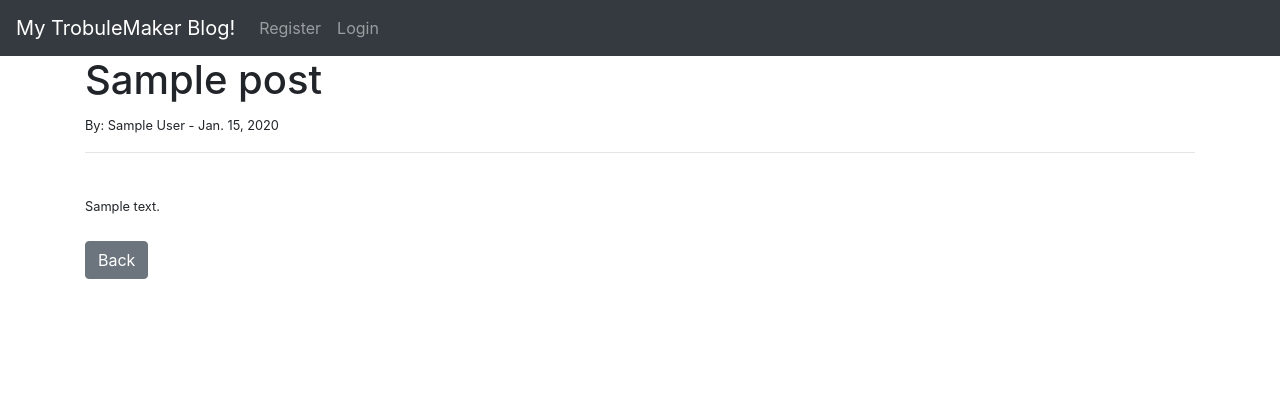
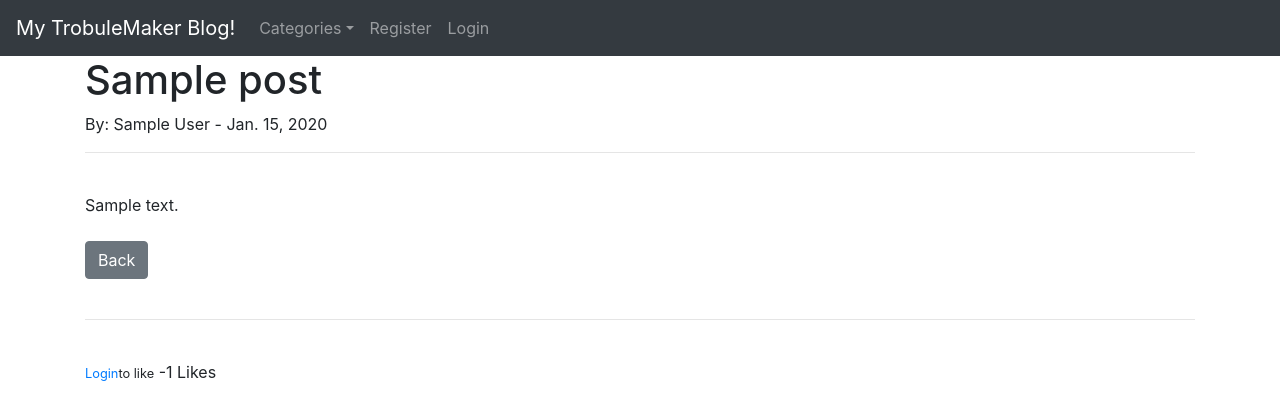
Before and after one commit to Dipu28/Blog-Project, a Django app: page /article/1 in a window 1280 px wide. Shown: the top 420 px of the page. Run offline with Django 3.2, Linux system fonts and the light colour scheme; tables that the repository leaves empty hold one stand-in row (values such as "Sample post"); some libraries are stand-ins or nearby versions.

Commit message:
Like/Unlike

```diff
--- a/blog/blogapp/forms.py
+++ b/blog/blogapp/forms.py
@@ -18,7 +18,9 @@ class PostForm(forms.ModelForm):
         widgets = {
             'title': forms.TextInput(attrs={'class':'form-control','placeholder':'Title'}),
             'title_tag': forms.TextInput(attrs={'class':'form-control','placeholder':'Tag'}),
-            'author': forms.Select(attrs={'class':'form-control'}),
+            'author': forms.TextInput(attrs={'class':'form-control','value':'', 'id':'elder','type':'hidden'}),
+
+            # 'author': forms.Select(attrs={'class':'form-control'}),
             'category': forms.Select(choices=choice_list,attrs={'class':'form-control'}),
             'body': forms.Textarea(attrs={'class':'form-control','placeholder':'Type Here.......'}),
         }
--- a/blog/blogapp/models.py
+++ b/blog/blogapp/models.py
@@ -21,6 +21,10 @@ class Post(models.Model):
     body = models.TextField()
     post_date = models.DateField(auto_now_add=True)
     category = models.CharField(max_length=255, default='untitled')
+    likes = models.ManyToManyField(User, related_name='blog_posts')
+
+    def total_likes(self):
+        return self.likes.count()
 
     def __str__(self):
         return self.title + ' | ' + str(self.author)
--- a/blog/blogapp/templates/add_post.html
+++ b/blog/blogapp/templates/add_post.html
@@ -13,6 +13,10 @@
         <button class="btn btn-secondary">Post</button>
     </form>
     </div>
+    <script>
+        var name = "{{ user.id }}";
+        document.getElementById('elder').value= name;
+    </script>
 
 {% else %}
 
--- a/blog/blogapp/templates/article_details.html
+++ b/blog/blogapp/templates/article_details.html
@@ -1,21 +1,45 @@
 {% extends 'base.html' %}
 {% block title %}{{ post.title_tag }}{% endblock %}
+
 {% block content %}
 
+
 <h1>{{ post.title }}</h1>
-<small>By:
+By:
     {{ post.author.first_name }}
     {{ post.author.last_name }} -
     {{ post.post_date}}
 
     {% if user.is_authenticated %}
-        <a class="btn btn-danger" href="{% url 'update_post' post.pk %}">Edit</a>
-        <a class="btn btn-danger" href="{% url 'delete_post' post.pk %}">Delete</a> </small><br/>
+        {% if user.id == post.author.id %}
+            <a class="btn btn-danger" href="{% url 'update_post' post.pk %}">Edit</a>
+            <a class="btn btn-danger" href="{% url 'delete_post' post.pk %}">Delete</a>
+        {% endif %}
     {% endif %}
+
 <hr>
 <br/>
 {{ post.body|safe}}
 
 <br/><br/>
 <a class="btn btn-secondary" href="{% url 'home' %}">Back</a>
+
+<br/><br/>
+<hr>
+<br/>
+<form action="{% url 'like_post' post.pk %}" method="POST">
+    {% csrf_token %}
+    {% if user.is_authenticated %}
+    {% if liked %}
+
+    <button type="submit", name= 'posts_id', value="{{ post.id }}", class="btn btn-danger btn-sm">Unlike</button>
+    {% else %}
+    <button type="submit", name= 'posts_id', value="{{ post.id }}", class="btn btn-primary btn-sm">Like</button>
+    {% endif %}
+    {% else %}
+        <small><a href="{% url 'login' %}">Login</a>to like</small>
+    {% endif %}
+    -{{ total_likes }} Likes
+</form>
+
 {% endblock %}
--- a/blog/blogapp/templates/base.html
+++ b/blog/blogapp/templates/base.html
@@ -20,6 +20,23 @@
         <div class="collapse navbar-collapse" id="navbarSupportedContent">
           <ul class="navbar-nav mr-auto">
 
+            <!-- Category Menu Code -->
+            {% if cat_menu %}
+            <li class="nav-item dropdown">
+              <a class="nav-link dropdown-toggle" href="#" id="navbarDropdown" role="button" data-toggle="dropdown" aria-haspopup="true" aria-expanded="false">
+                Categories</a>
+                <div class="dropdown-menu" aria-labelledby="navbarDropdown">
+                  {% for item in cat_menu %}
+                  <a class="dropdown-item" href="{% url 'category' item %}">{{ item }}</a>
+                  {% endfor%}
+                </div>
+            </li>
+            {% else %}
+
+            <li class="nav-item">
+              <a class="nav-link" href="{% url 'category-list' %}">Categories</a>
+            </li>
+            {% endif %}
             {% if user.is_authenticated %}
               <li class="nav-item">
                 <a class="nav-link" href="{% url 'add_post' %}">Add Post</a>
--- a/blog/blogapp/templates/categories.html
+++ b/blog/blogapp/templates/categories.html
@@ -4,7 +4,7 @@
 {% if category_posts %}
 
     <ul>
-        <h1>{{ cats }} Category</h1>
+        <h1>{{ cats }}</h1>
         {% for post in category_posts %}
 
         <li><a href="{% url 'article-detail' post.pk %}">{{ post.title }}</a>
--- a/blog/blogapp/templates/home.html
+++ b/blog/blogapp/templates/home.html
@@ -10,13 +10,16 @@
     <li><a href="{% url 'article-detail' post.pk %}">{{ post.title }}</a>
 
     - <a href="{% url 'category' post.category %}">{{post.category}}</a>
-    -{{ post.author.first_name }}
+
+    {{ post.author.first_name }}
     {{ post.author.last_name }} -
     {{ post.post_date}}
 
     {% if user.is_authenticated %}
+    {% if user.id == post.author.id %}
         <small><a href="{% url 'update_post' post.pk %}">(Edit)</a></small>
         <a class="btn btn-danger" href="{% url 'delete_post' post.pk %}">Delete</a>
+    {% endif %}
     {% endif %}
     <br/>
     <!-- To make it look shorter on the home page -->
--- a/blog/blogapp/templates/update_post.html
+++ b/blog/blogapp/templates/update_post.html
@@ -3,6 +3,8 @@
 {% block content %}
 
 {% if user.is_authenticated %}
+    {% if user.id == post.author.id %}
+
         <h1>Update Post....</h1>
         <br/>
 
@@ -14,6 +16,9 @@
             </form>
         </div>
     {% else %}
+        You're Not Allowed Here! (And You Know it....)
+    {% endif %}
+{% else %}
 
         You're Not Allowed Here! (And You Know it....)
 
--- a/blog/blogapp/urls.py
+++ b/blog/blogapp/urls.py
@@ -1,12 +1,14 @@
 from django.urls import path
-from . import views
+from .views import HomeView,ArticleDetailView,AddPostView,AddCategoryView,UpdatePostView,DeletePostView,CategoryView,CategoryListView,LikeView
 
 urlpatterns = [
-    path('',views.HomeView.as_view(),name='home'),
-    path('article/<int:pk>',views.ArticleDetailView.as_view(),name='article-detail'),
-    path('add_post/',views.AddPostView.as_view(),name = 'add_post'),
-    path('add_category/',views.AddCategoryView.as_view(),name = 'add_category'),
-    path('article/edit/<int:pk>',views.UpdatePostView.as_view(),name = 'update_post'),
-    path('article/<int:pk>/remove',views.DeletePostView.as_view(),name = 'delete_post'),
-    path('category/<str:cats>/',views.CategoryView,name='category'),
+    path('',HomeView.as_view(),name='home'),
+    path('article/<int:pk>',ArticleDetailView.as_view(),name='article-detail'),
+    path('add_post/',AddPostView.as_view(),name = 'add_post'),
+    path('add_category/',AddCategoryView.as_view(),name = 'add_category'),
+    path('article/edit/<int:pk>',UpdatePostView.as_view(),name = 'update_post'),
+    path('article/<int:pk>/remove',DeletePostView.as_view(),name = 'delete_post'),
+    path('category/<str:cats>/',CategoryView,name='category'),
+    path('category-list/',CategoryListView,name='category-list'),
+    path('like/<int:pk>',LikeView, name='like_post'),
 ]
--- a/blog/blogapp/views.py
+++ b/blog/blogapp/views.py
@@ -1,17 +1,43 @@
-from django.shortcuts import render
+from django.shortcuts import render, get_object_or_404
 from .models import Post , Category
 from django.views.generic import (ListView,DeleteView,
                                   CreateView,UpdateView,DeleteView)
 from .forms import PostForm ,EditForm
-from django.urls import reverse_lazy
+from django.urls import reverse_lazy, reverse
+from django.http import HttpResponseRedirect
 
 # Create your views here.
+
+def LikeView(request, pk):
+    post = get_object_or_404(Post, id=request.POST.get('posts_id'))
+    liked = False
+    if post.likes.filter(id=request.user.id).exists():
+        post.likes.remove(request.user)
+        liked = False
+    else:
+        post.likes.add(request.user)
+        liked = True
+
+    return HttpResponseRedirect(reverse('article-detail', args=[str(pk)]))
+
+
 
 class HomeView(ListView):
     model = Post
     template_name = 'home.html'
     ordering = ['-post_date']
     # ordering = ['-id']
+
+    def get_context_data(self, *args, **kwargs):
+        cat_menu = Category.objects.all()
+        context = super(HomeView, self).get_context_data(*args, **kwargs)
+        context["cat_menu"] = cat_menu
+        return context
+
+def CategoryListView(request,):
+    cat_menu_list = Category.objects.all()
+    return render(request,'category_list.html',{'cat_menu_list':cat_menu_list})
+
 
 def CategoryView(request, cats):
     category_posts = Post.objects.filter(category=cats)
@@ -20,6 +46,22 @@ def CategoryView(request, cats):
 class ArticleDetailView(DeleteView):
     model = Post
     template_name = 'article_details.html'
+
+    def get_context_data(self, *args, **kwargs):
+        cat_menu = Category.objects.all()
+        context = super(ArticleDetailView, self).get_context_data(*args, **kwargs)
+
+        stuff = get_object_or_404(Post, id=self.kwargs['pk'])
+        total_likes = stuff.total_likes()
+
+        liked = False
+        if stuff.likes.filter(id=self.request.user.id).exists():
+            liked = True
+
+        context["cat_menu"] = cat_menu
+        context["total_likes"] = total_likes
+        context["liked"] = liked
+        return context
 
 class AddPostView(CreateView):
     model = Post
--- a/blog/members/urls.py
+++ b/blog/members/urls.py
@@ -1,7 +1,7 @@
 from django.urls import path
-from . import views as user_view
+from .views import UserRegisterView
 
 
 urlpatterns = [
-    path('register/',user_view.UserRegisterView.as_view(),name='register'),
+    path('register/',UserRegisterView.as_view(),name='register'),
 ]
```
Also changed, not shown: blog/blogapp/templates/category_list.html (added, +11 -0 lines), blog/blogapp/templates/detele_post.html (+6 -1 lines), blog/blogapp/migrations/0007_post_likes.py (added). Lines whose indentation alone changed are shown as unchanged.
